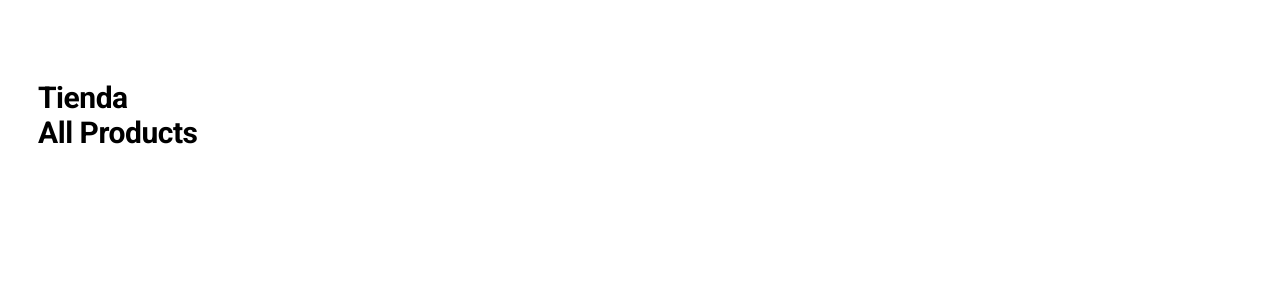
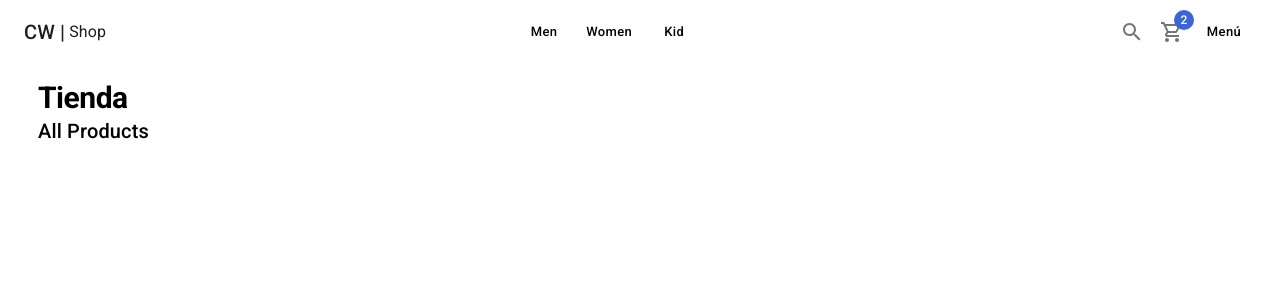
Before and after one commit to Ivowainer/cw-shop, a Next.js app: page / in a window 1280 px wide. Shown: the top 300 px of the page. Built offline with nearby package versions, Linux system fonts and the light colour scheme.

Commit message:
ShopLayout & responsive

```diff
--- a/components/layouts/ShopLayout.tsx
+++ b/components/layouts/ShopLayout.tsx
@@ -1,4 +1,5 @@
 import Head from "next/head"
+import { Navbar } from "../ui";
 
 interface ShopLayoutProps{
     title: string;
@@ -23,7 +24,7 @@
         </Head>
 
         <nav>
-            {/* Todo:Sidebar */}
+            <Navbar />
         </nav>
 
         {/* Todo:Sidebar */}
--- /dev/null
+++ b/components/ui/Navbar.tsx
@@ -0,0 +1,61 @@
+import NextLink from 'next/link'
+
+import { Toolbar, AppBar, Typography, Link, Box, Button, IconButton, Badge } from '@mui/material'
+
+import { SearchOutlined, ShoppingCartOutlined } from '@mui/icons-material'
+
+export const Navbar = () => {
+  return (
+    <AppBar position="fixed" color="primary">
+        <Toolbar>
+            <NextLink href="/" passHref>
+                <Link display="flex" alignItems="center">
+                    <Typography variant='h6'>CW |</Typography>
+                    <Typography sx={{ ml: 0.5 }}>Shop</Typography>
+                </Link>
+            </NextLink>
+
+            <Box flex={ 1 } />
+
+            <Box sx={{ display: { xs: 'none', sm: 'block' } }}>
+                <NextLink href="/category/men" passHref>
+                    <Link>
+                        <Button>Men</Button>
+                    </Link>
+                </NextLink>
+                <NextLink href="/category/women" passHref>
+                    <Link>
+                        <Button>Women</Button>
+                    </Link>
+                </NextLink>
+                <NextLink href="/category/kid" passHref>
+                    <Link>
+                        <Button>Kid</Button>
+                    </Link>
+                </NextLink>
+            </Box>
+
+            <Box flex={ 1 } />
+
+            <IconButton>
+                <SearchOutlined />
+            </IconButton>
+
+            <NextLink href="/cart" passHref>
+                <Link>
+                    <IconButton>
+                        <Badge badgeContent={ 2 } color="secondary">
+                            <ShoppingCartOutlined />
+                        </Badge>
+                    </IconButton>
+                </Link>
+            </NextLink>
+
+
+            <Button>
+                Menú
+            </Button>
+        </Toolbar>
+    </AppBar>
+  )
+}
--- /dev/null
+++ b/components/ui/index.ts
@@ -0,0 +1 @@
+export * from './Navbar'
--- a/pages/index.tsx
+++ b/pages/index.tsx
@@ -7,7 +7,7 @@
   return (
     <ShopLayout title={'Home | CW Shop'} pageDescription={'Find the best products from CW Shop'}>
       <Typography variant="h1" component="h1">Tienda</Typography>
-      <Typography variant="h1" sx={{ mb: 1 }}>All Products</Typography>
+      <Typography variant="h6" sx={{ mb: 1 }}>All Products</Typography>
     </ShopLayout>
   )
 }
--- a/themes/light-theme.ts
+++ b/themes/light-theme.ts
@@ -1,12 +1,12 @@
 import { createTheme } from '@mui/material/styles';
-import { red,  } from '@mui/material/colors';
+import { red } from '@mui/material/colors';
 
 
 export const lightTheme = createTheme({
   palette: {
     mode: 'light',
     primary: {
-      main: '##1E1E1E'
+      main: '#1E1E1E'
     },
     secondary: {
       main: '#3A64D8'
@@ -57,6 +57,8 @@
       },
       styleOverrides: {
         root: {
+          backgroundColor: 'white',
+          color: 'black',
           textTransform: 'none',
           boxShadow: 'none',
           borderRadius: 10,
```
Also changed, not shown: pages/_app.tsx (+1 -7 lines).
